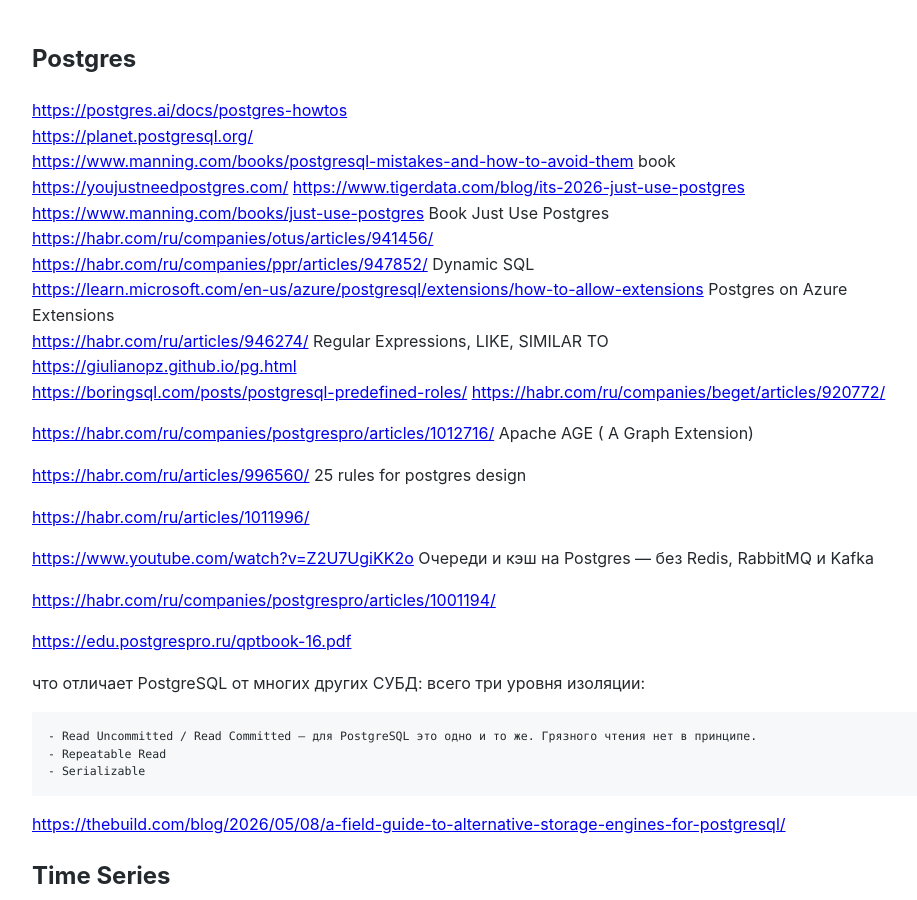
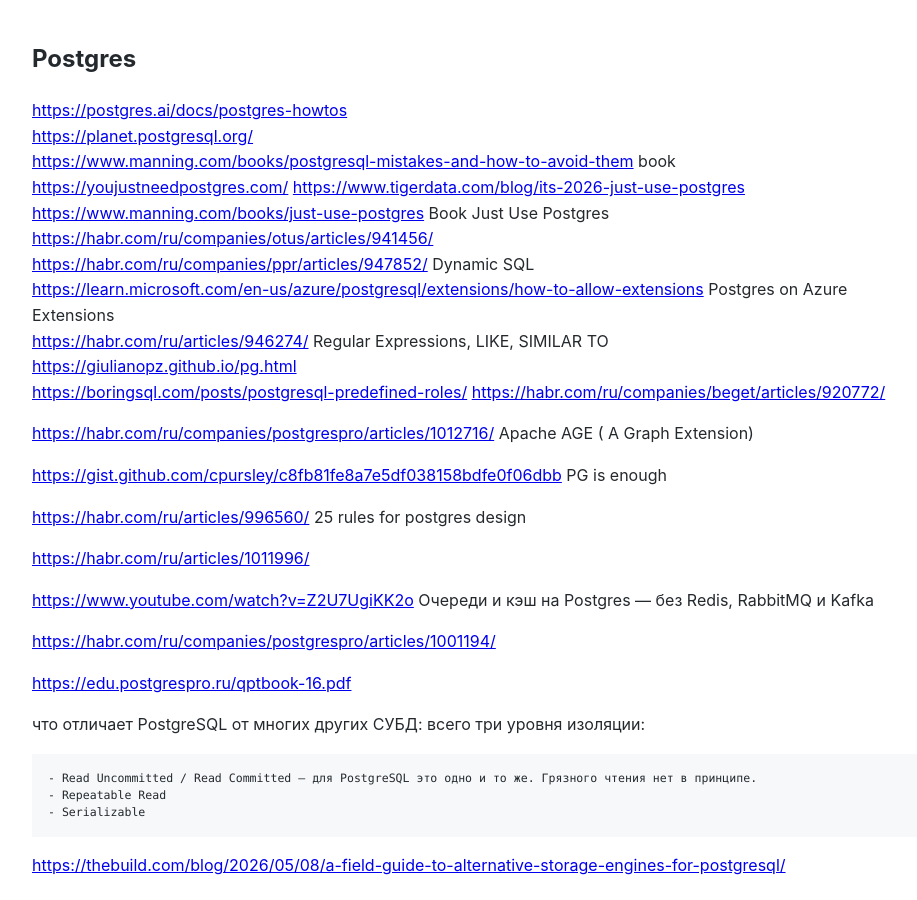
Before and after one commit to Michael-Lubinsky/michael-lubinsky.github.com, a Jekyll site: the page built from pg/pg.md, in a window 1280 px wide and 900 px high. Shown: the whole window, without its empty margins (158-1075 px from the left). Built offline with Jekyll 4.4.1, drawn with Linux system fonts in a browser that asks for light colours; our own code applies the rules of GitHub Pages for plain Markdown files.

Commit message:
Update pg.md

```diff
--- a/pg/pg.md
+++ b/pg/pg.md
@@ -14,6 +14,8 @@
 <https://habr.com/ru/companies/beget/articles/920772/>
 
 <https://habr.com/ru/companies/postgrespro/articles/1012716/> Apache AGE ( A Graph Extension)
+
+<https://gist.github.com/cpursley/c8fb81fe8a7e5df038158bdfe0f06dbb> PG is enough
 
 <https://habr.com/ru/articles/996560/> 25 rules for postgres design
 
```
